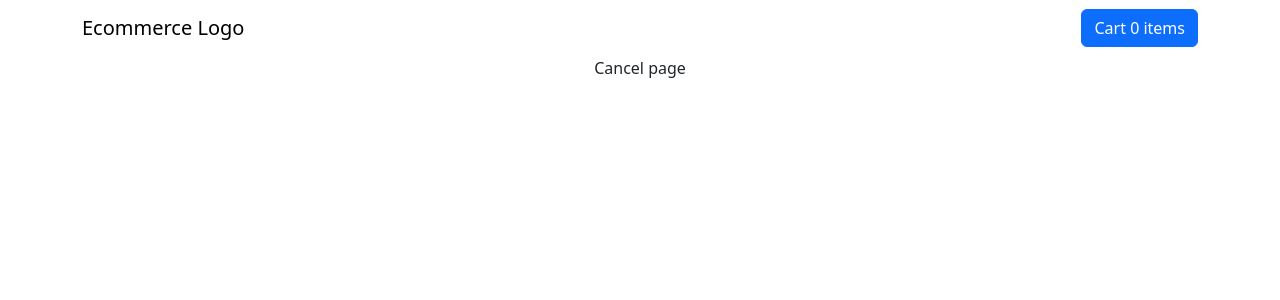
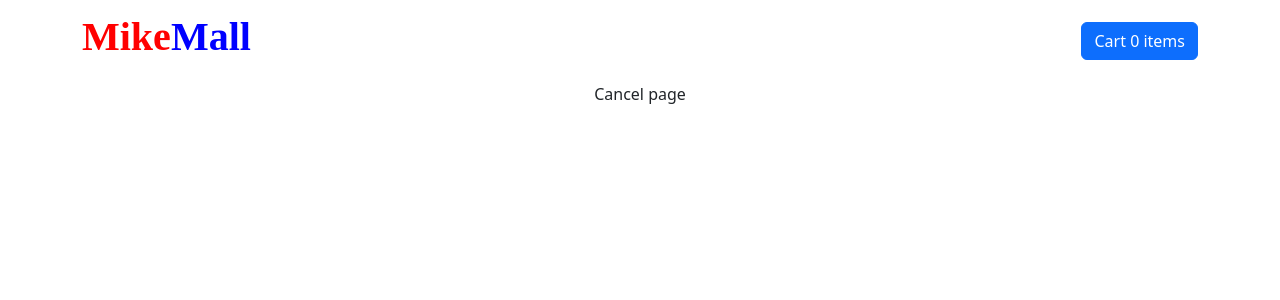
Before and after one commit to michaelanwachuks/Ecommerce_reactJS, a React (Create React App) app: page /Cancel in a window 1280 px wide. Shown: the top 300 px of the page. Built offline with nearby package versions, Linux system fonts and the light colour scheme.

Commit message:
updated the carousel component

```diff
--- a/src/components/ImageSlider.jsx
+++ b/src/components/ImageSlider.jsx
@@ -1,5 +1,7 @@
 import React from 'react'
 import Carousel from 'react-bootstrap/Carousel';
+import sales from '../assets/sales.jpeg';
+import imageslider from './imageslider.css';
 
 
  function ImageSlider ( ) {
@@ -9,11 +11,12 @@ import Carousel from 'react-bootstrap/Carousel';
      <div>
 
        <section className="slider container mb-3">
+
  　　　        <Carousel>
  　　　      <Carousel.Item className='slide'>
  　　　        <img
- 　　　          className="d-block w-100"
- 　　　          src= {process.env.PUBLIC_URL + '/bg1.jpg'}
+ 　　　          className="d-block w-100" height="250"
+ 　　　          src= {sales}
  　　　          alt="First slide"
  　　　        />
  　　　      </Carousel.Item>
--- a/src/components/NavigationBar.jsx
+++ b/src/components/NavigationBar.jsx
@@ -4,6 +4,7 @@ import {Button, Container, Navbar, Modal } from 'react-bootstrap';
 import { CartContext } from '../cartContext';
 import { useContext } from 'react';
 import ProductsInCart from './ProductsInCart';
+import navigationBar from './navigationBar.css';
 
 
 
@@ -18,9 +19,9 @@ function NavigationBar() {
   return (
     <Container>
      <Navbar expand="sm">
-     <Navbar.Brand  href="/">Ecommerce Logo</Navbar.Brand>
+     <Navbar.Brand  href="/"><h1 className='logostyle'>Mike<span >Mall</span></h1></Navbar.Brand>
      <Navbar.Toggle />
-     <Navbar.Collapse className = "justify-content-end" >
+     <Navbar.Collapse className = "justify-content-end">
      <Button onClick={handleShow}>Cart {productsCount} items</Button>
      </Navbar.Collapse>
      </Navbar>
@@ -40,7 +41,7 @@ function NavigationBar() {
 
             ))}
 
-            <h1>Total:{cart.getTotalCost().toFixed(2)}</h1>
+            <h1>Total: &euro;{cart.getTotalCost().toFixed(2)}</h1>
             <Button variant='success'>Checkout</Button>
             </>
             :
--- a/src/components/ProductsInCart.js
+++ b/src/components/ProductsInCart.js
@@ -15,7 +15,7 @@ function ProductsInCart(props) {
      <h4>{productData.productName}</h4>
      <span><img src={productData.productImage} style={{width:30,height:30}} /></span>
      <p>{quantity} total</p>
-     <p>${(quantity*productData.price).toFixed(2)}</p>
+     <p>&euro;{(quantity*productData.price).toFixed(2)}</p>
      <Button size ='sm' variant='warning' onClick={()=>cart.deleteFromCart(id)}>Remove From Cart</Button>
      <hr/>
      </>
--- /dev/null
+++ b/src/components/imageslider.css
@@ -0,0 +1,3 @@
+sliderHeight{
+     background: red;
+}
--- /dev/null
+++ b/src/components/navigationBar.css
@@ -0,0 +1,18 @@
+.logostyle{
+    color: red;
+    font-family: Brush Script MT, cursive;
+    font-weight:bold;
+    font-size: 40px;
+}
+
+
+ .logostyle span{
+    color:blue;
+    font-family: Brush Script MT, cursive;
+    font-weight:bold;
+    font-size: 40px;
+ }
+
+ .firstheading{
+    font-family: Papyrus;
+ }
--- a/src/pages/Store.jsx
+++ b/src/pages/Store.jsx
@@ -8,7 +8,7 @@ import ImageSlider from '../components/ImageSlider';
 function Store() {
   return (
     <div>
-        <h1>Welcome to our online Mall</h1>
+        <h1 className='firstheading'>Welcome to our online Mall</h1>
         <p>Explore our list of Products</p>
         <hr/>
         <ImageSlider/>
--- a/src/products.js
+++ b/src/products.js
@@ -14,29 +14,29 @@ const productsArray = [
         id : "1",
         productName : "Iphone 13",
         productImage : product1,
-        price : 100.0
+        price : 1300.0
     },
     {
         id : "2",
         productName : "Utra slim Laptop",
         productImage : laptop,
-        price : 50.0,
+        price : 500.0,
     },
     {
         id : "3",
         productName : "Samsung Galaxy_23",
         productImage : samsung,
-        price : 30.0
+        price : 1400.0
     },
     {
         id : "4",
         productName : "Apple watch",
         productImage: applewatch,
-        price : 100.0
+        price : 600.0
     },
     {
         id : "5",
-        productName : "Apple Mackbook",
+        productName : "Apple Macbook",
         productImage: mackbook,
         price : 1000.0
     },
```
Also changed, not shown: src/assets/sales.jpeg (added).
